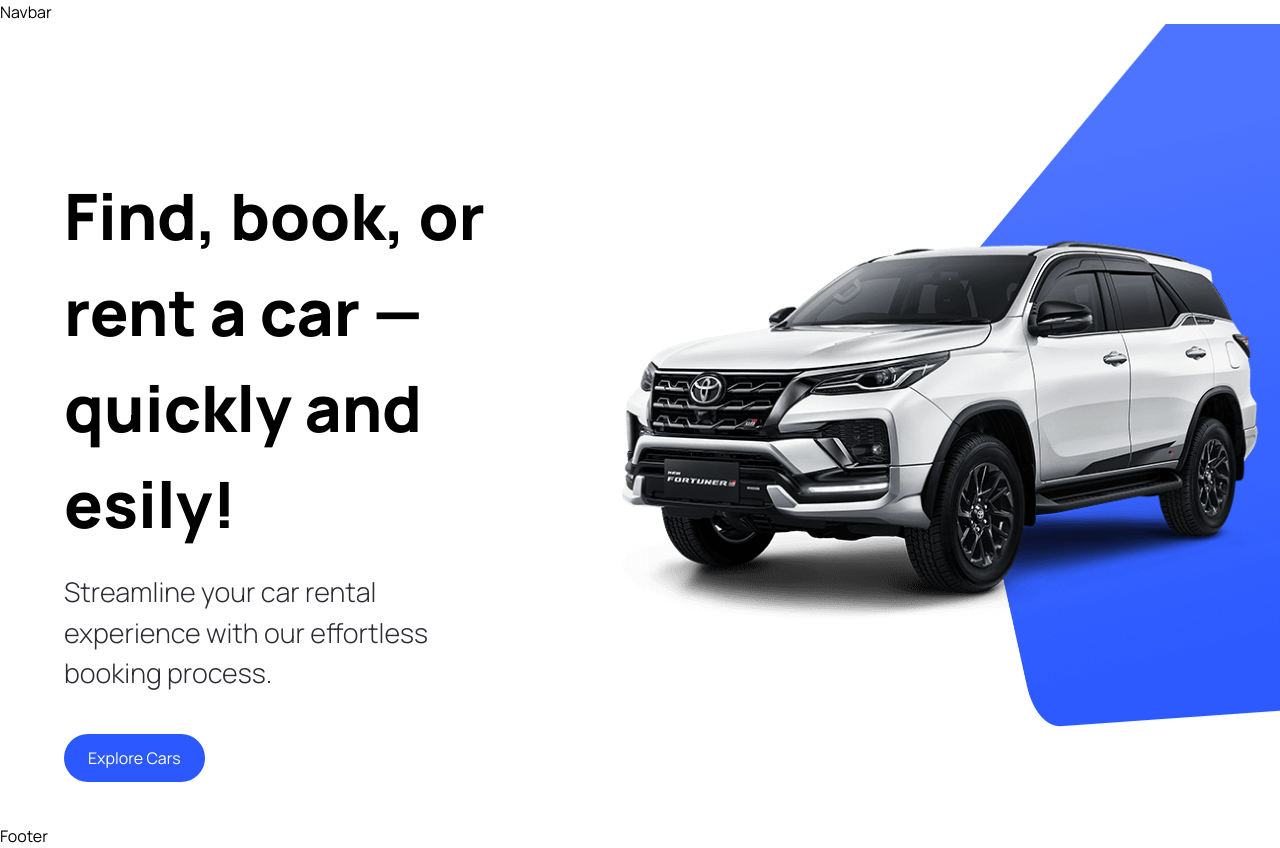
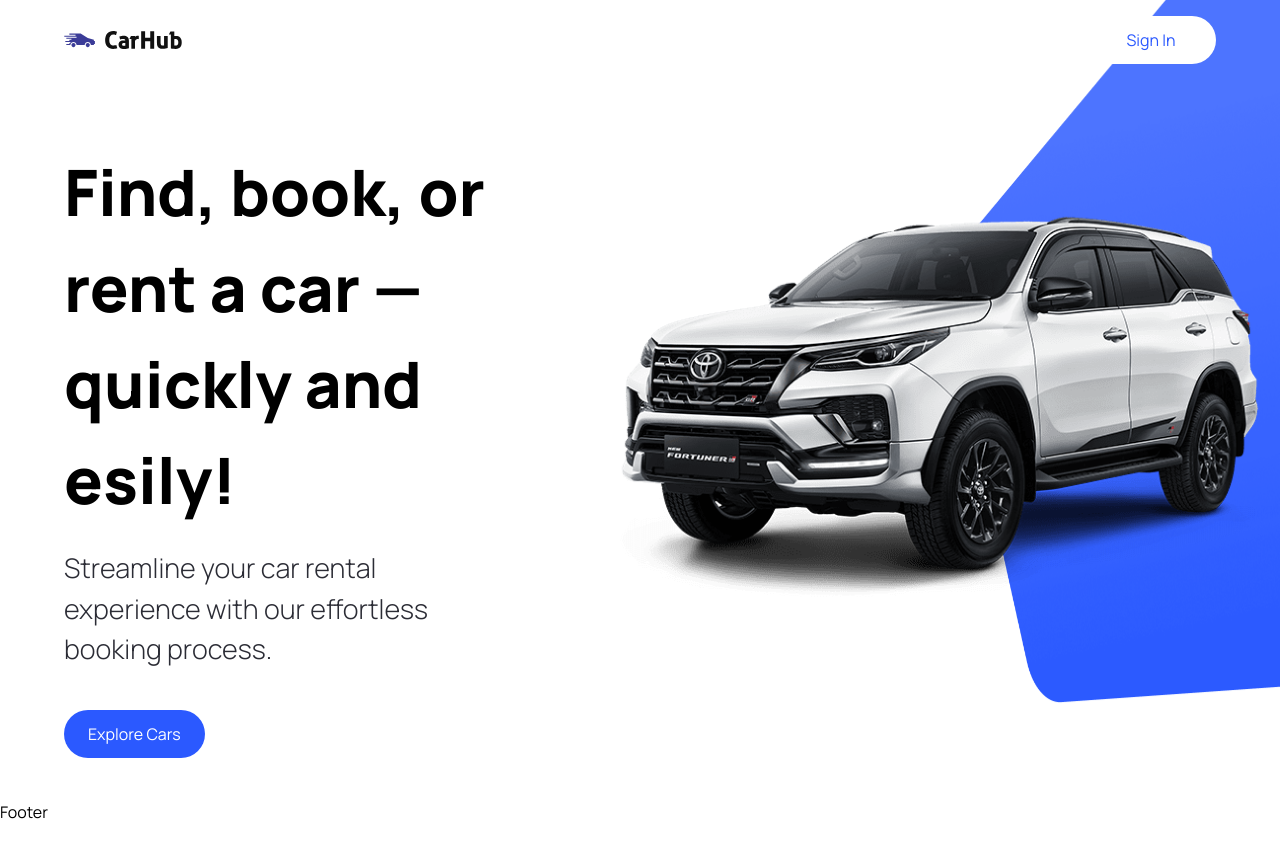
Before and after one commit to igorkukric/Car_Showcase-NEXTjs, a Next.js app: page / in a window 1280 px wide. After the commit the page ends 824 px from the top, so only its background shows below. Built offline with nearby package versions, Linux system fonts and the light colour scheme.

Commit message:
add Navbar and fix errors

```diff
--- a/components/CustomButton.tsx
+++ b/components/CustomButton.tsx
@@ -3,11 +3,11 @@
 import { CustomButtonProps } from "@/types";
 import Image from "next/image";
 
-const CustomButton = ({ title, containerStyles, handleClick}: CustomButtonProps) => {
+const CustomButton = ({ title, containerStyles, handleClick, btnType}: CustomButtonProps) => {
   return (
     <button
       disabled={false}
-      type={"button"}
+      type={btnType || "button"}
       className={`custom-btn  ${containerStyles} `}
       onClick={handleClick}
     >
--- a/components/Navbar.tsx
+++ b/components/Navbar.tsx
@@ -1,9 +1,30 @@
-import React from 'react'
+import Link from "next/link";
+import Image from "next/image";
+
+import CustomButton from "./CustomButton";
 
 const Navbar = () => {
   return (
-    <div>Navbar</div>
-  )
-}
+    <header className="w-full absolute z-10">
+      <nav className="max-w-[1440px] mx-auto flex justify-between items-center sm:px-16 px-6 py-4">
+        <Link href="/" className="flex justify-center items-center">
+          <Image
+            src="/logo.svg"
+            alt="Car Hub Logo"
+            width={118}
+            height={18}
+            className="object-contain"
+          />
+        </Link>
 
-export default Navbar
+        <CustomButton
+          title="Sign In"
+          btnType="button"
+          containerStyles="text-primary-blue rounded-full bg-white min-w-[130px]"
+        />
+      </nav>
+    </header>
+  );
+};
+
+export default Navbar;
--- a/types/index.ts
+++ b/types/index.ts
@@ -4,4 +4,5 @@
   title: string;
   containerStyles?: string;
   handleClick?: MouseEventHandler<HTMLButtonElement>;
+  btnType?: "button" | "submit"
 }
```
